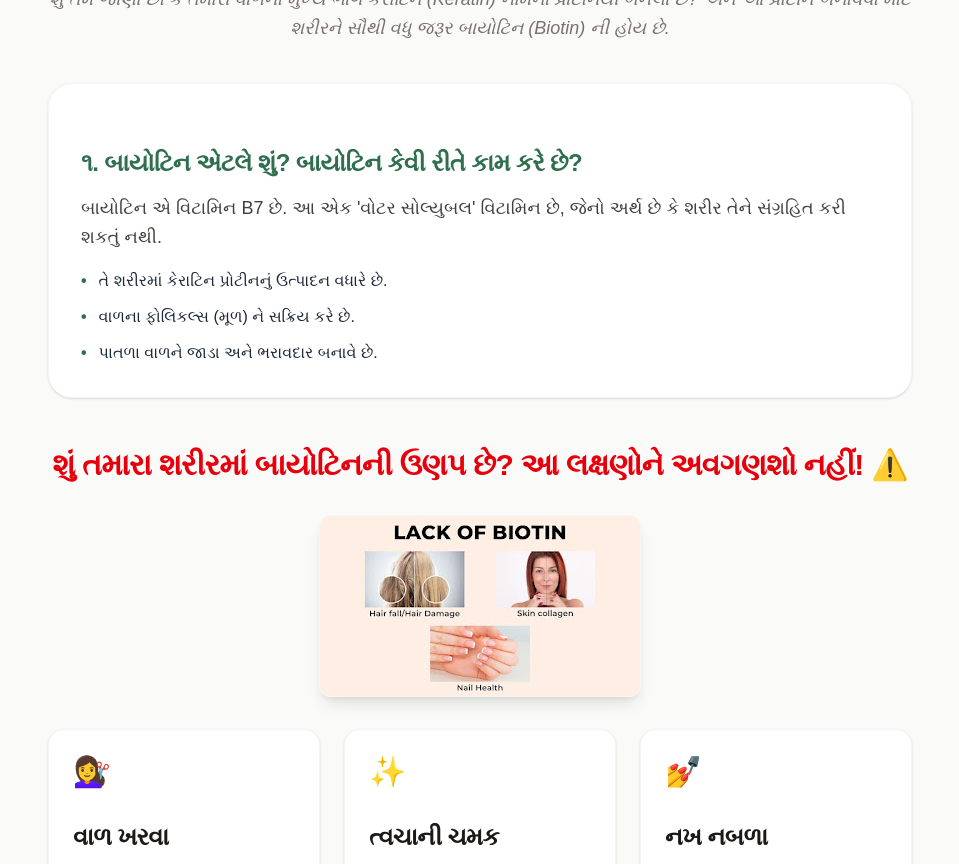
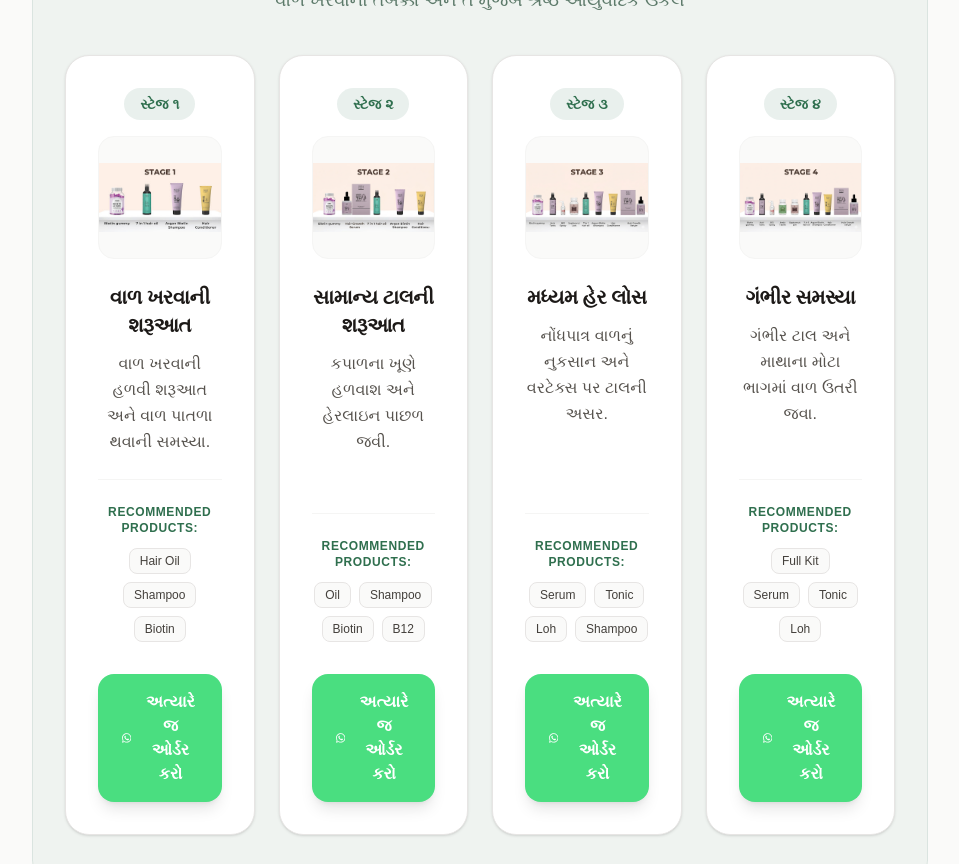
Before and after one commit to MrSanito/aayurved-na-aagne, a Next.js app: page /haircare in a window 1280 px wide. Shown: the part 6760-7624 px from the top of the page, without its empty margins (160-1119 px from the left). Built offline with nearby package versions, Linux system fonts and the light colour scheme; a web font is replaced by a local one.

Commit message:
added haircare buynow buttons

```diff
--- a/src/app/haircare/page.tsx
+++ b/src/app/haircare/page.tsx
@@ -308,6 +308,77 @@ export default function AyurvedicHairCare() {
         <ImageBox src={images.products} alt="પ્રોડક્ટ્સ" />
       </Section>
 
+      {/* Recommended Stages Section */}
+      <Section className="bg-herbal/5 rounded-[2.5rem] border border-herbal/10 px-8 my-12">
+        <Heading level={2} className="text-center text-herbal mb-4 mt-0!">તમારો કયો સ્ટેજ છે? જાણો અને શ્રેષ્ઠ ઉકેલ મેળવો 🔎</Heading>
+        <Paragraph className="text-center mb-10 text-herbal-dark/70">વાળ ખરવાના તબક્કા અને તે મુજબ શ્રેષ્ઠ આયુર્વેદિક ઉકેલ</Paragraph>
+
+        <div className="grid grid-cols-1 md:grid-cols-4 gap-6">
+          {[
+            {
+              stage: "સ્ટેજ ૧",
+              title: "વાળ ખરવાની શરૂઆત",
+              image: images.result1,
+              products: ["Hair Oil", "Shampoo", "Biotin"],
+              desc: "વાળ ખરવાની હળવી શરૂઆત અને વાળ પાતળા થવાની સમસ્યા.",
+              gif: images.gif1
+            },
+            {
+              stage: "સ્ટેજ ૨",
+              title: "સામાન્ય ટાલની શરૂઆત",
+              image: images.cert1,
+              products: ["Oil", "Shampoo", "Biotin", "B12"],
+              desc: "કપાળના ખૂણે હળવાશ અને હેરલાઇન પાછળ જવી.",
+              gif: images.gif2
+            },
+            {
+              stage: "સ્ટેજ ૩",
+              title: "મધ્યમ હેર લોસ",
+              image: images.cert2,
+              products: ["Serum", "Tonic", "Loh", "Shampoo"],
+              desc: "નોંધપાત્ર વાળનું નુકસાન અને વરટેક્સ પર ટાલની અસર.",
+              gif: images.gif3
+            },
+            {
+              stage: "સ્ટેજ ૪",
+              title: "ગંભીર સમસ્યા",
+              image: images.cert3,
+              products: ["Full Kit", "Serum", "Tonic", "Loh"],
+              desc: "ગંભીર ટાલ અને માથાના મોટા ભાગમાં વાળ ઉતરી જવા.",
+              gif: images.gif4
+            }
+          ].map((item, idx) => (
+            <div key={idx} className="bg-white rounded-3xl shadow-sm border border-stone-200 overflow-hidden flex flex-col items-center p-5 md:p-8 text-center transition-all hover:scale-[1.02] hover:shadow-xl hover:border-herbal/30 group">
+              <span className="bg-herbal/10 text-herbal text-xs md:text-sm font-bold px-4 py-1.5 rounded-full mb-4 uppercase group-hover:bg-herbal group-hover:text-white transition-colors">{item.stage}</span>
+              <div className="w-full aspect-square mb-6 overflow-hidden rounded-2xl border border-stone-100 bg-stone-50 flex items-center justify-center">
+                <img src={item.image} alt={item.title} className="max-w-full max-h-full object-contain transition-transform group-hover:scale-110" />
+              </div>
+              <h3 className="font-bold text-stone-900 text-lg md:text-xl mb-3">{item.title}</h3>
+              <p className="text-sm md:text-base text-stone-600 mb-6 leading-relaxed">{item.desc}</p>
+
+              <div className="w-full pt-6 border-t border-stone-100 mt-auto">
+                <p className="text-xs font-bold text-herbal mb-3 uppercase tracking-wider">Recommended Products:</p>
+                <div className="flex flex-wrap justify-center gap-2 mb-8">
+                  {item.products.map(p => (
+                    <span key={p} className="bg-stone-50 text-stone-700 font-medium text-xs px-2.5 py-1 rounded-lg border border-stone-200">{p}</span>
+                  ))}
+                </div>
+
+                <Link
+                  href="https://wa.me/919687105624?text=હું++આયુર્વેદિક+હેર+કેર+કોર્ષ+ઓર્ડર+કરવા+ઈચ્છું+છું"
+                  className="flex items-center justify-center gap-3 bg-[#4ade80] hover:bg-[#22c55e] text-white font-bold py-4 px-6 rounded-2xl shadow-lg transition-all hover:scale-[1.05] active:scale-95 w-full md:w-auto mx-auto mt-4"
+                >
+                  <svg className="w-6 h-6 fill-white" viewBox="0 0 24 24">
+                    <path d="M17.472 14.382c-.297-.149-1.758-.867-2.03-.967-.273-.099-.471-.148-.67.15-.197.297-.767.966-.94 1.164-.173.199-.347.223-.644.075-.297-.15-1.255-.463-2.39-1.475-.883-.788-1.48-1.761-1.653-2.059-.173-.297-.018-.458.13-.606.134-.133.298-.347.446-.52.149-.174.198-.298.298-.497.099-.198.05-.371-.025-.52-.075-.149-.669-1.612-.916-2.207-.242-.579-.487-.5-.669-.51-.173-.008-.371-.01-.57-.01-.198 0-.52.074-.792.372-.272.297-1.04 1.016-1.04 2.479 0 1.462 1.065 2.875 1.213 3.074.149.198 2.096 3.2 5.077 4.487.709.306 1.262.489 1.694.625.712.227 1.36.195 1.871.118.571-.085 1.758-.719 2.006-1.413.248-.694.248-1.289.173-1.413-.074-.124-.272-.198-.57-.347m-5.421 7.403h-.004a9.87 9.87 0 01-5.031-1.378l-.361-.214-3.741.982.998-3.648-.235-.374a9.86 9.86 0 01-1.51-5.26c.001-5.45 4.436-9.884 9.888-9.884 2.64 0 5.122 1.03 6.988 2.898a9.825 9.825 0 012.893 6.994c-.003 5.45-4.437 9.884-9.885 9.884m8.413-18.297A11.815 11.815 0 0012.05 0C5.495 0 .16 5.335.157 11.892c0 2.096.547 4.142 1.588 5.945L.057 24l6.305-1.654a11.882 11.882 0 005.683 1.448h.005c6.554 0 11.89-5.335 11.893-11.893a11.821 11.821 0 00-3.48-8.413Z"/>
+                  </svg>
+                  <span>અત્યારે જ ઓર્ડર કરો</span>
+                </Link>
+              </div>
+            </div>
+          ))}
+        </div>
+      </Section>
+
       {/* Section 6: Product Deep Dive (Biotin) */}
       <Section>
         <Heading level={2} className="text-center">"બાયોટિન: નવા અને મજબૂત વાળ ઉગાડવાનું ગુપ્ત રહસ્ય!"</Heading>
@@ -447,11 +518,6 @@ export default function AyurvedicHairCare() {
       <Section className="bg-white rounded-3xl my-12 border border-stone-100 shadow-sm text-center">
         <Heading level={2}>અમે નહિ અમારા પરિણામો બોલે છે</Heading>
         <div className="grid grid-cols-1 md:grid-cols-2 lg:grid-cols-3 gap-6 auto-rows-min">
-          {/* <img src={images.gif1} alt="animation" className="w-full rounded-xl shadow-md" /> */}
-          <img src={images.result1} alt="Result" className="w-full rounded-xl shadow-md" />
-          {/* <img src={images.gif2} alt="animation" className="w-full rounded-xl shadow-md" /> */}
-
-          {/* New Results from public folder */}
           <VideoBox src={haircareResults.vid1} />
           <img src={haircareResults.img1} alt="Result 1" className="w-full rounded-xl shadow-md" />
           <VideoBox src={haircareResults.vid2} />
@@ -461,13 +527,8 @@ export default function AyurvedicHairCare() {
           <VideoBox src={haircareResults.vid4} />
           <VideoBox src={haircareResults.vid5} />
 
-          <img src={images.cert1} alt="Certification" className="w-full rounded-xl border border-stone-200 shadow-sm" />
-          {/* <img src={images.gif3} alt="animation" className="w-full rounded-xl shadow-md" /> */}
-          <img src={images.cert2} alt="Certification" className="w-full rounded-xl border border-stone-200 shadow-sm" />
-          {/* <img src={images.gif4} alt="animation" className="w-full rounded-xl shadow-md" /> */}
-          <img src={images.cert3} alt="Certification" className="w-full rounded-xl border border-stone-200 shadow-sm" />
-          <Link  href="https://wa.me/919687105624?text=હું++આયુર્વેદિક+હેર+કેર+કોર્ષ+ઓર્ડર+કરવા+ઈચ્છું+છું">
-          <img src={images.gif5} alt="animation" className="w-full rounded-xl shadow-md" />
+          <Link  href="https://wa.me/919687105624?text=હું++આયુર્વેદિક+હેર+કેર+કોર્ષ+ઓર્ડર+કરવા+ઈચ્છું+છું" className="hover:scale-105 transition-transform duration-300">
+            <img src={images.gif5} alt="Order Final" className="w-full rounded-xl shadow-md" />
           </Link>
         </div>
       </Section>
```
